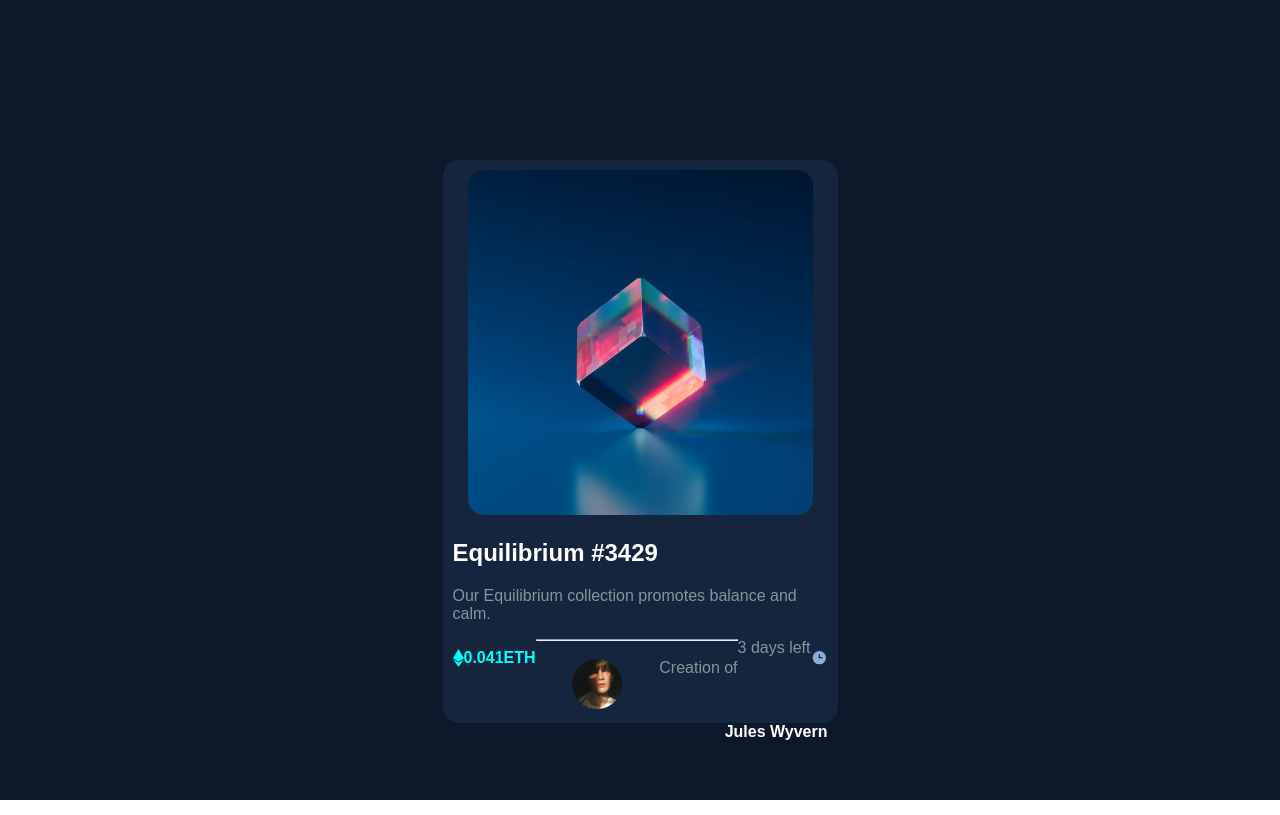
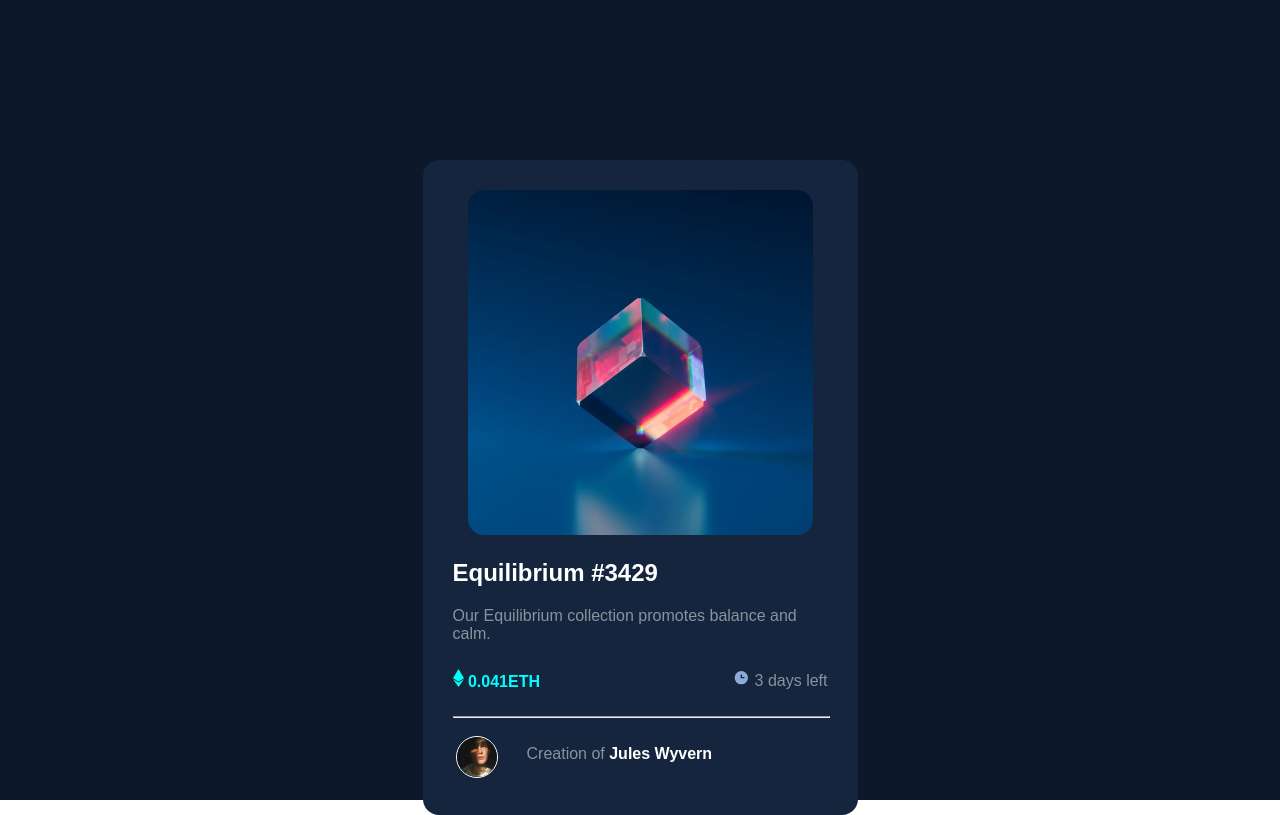
Before and after one commit to scarlettears26/REPASO16, a plain HTML site: page semana_2/desafio2/index2.html in a window 1280 px wide. Drawn offline with Linux system fonts and the light colour scheme.

Commit message:
arreglo reto

```diff
--- a/semana_2/desafio2/index2.html
+++ b/semana_2/desafio2/index2.html
@@ -1,8 +1,10 @@
 <!DOCTYPE html>
 <html lang="en">
+
 <head>
   <meta charset="UTF-8">
-  <meta name="viewport" content="width=device-width, initial-scale=1.0"> <!-- displays site properly based on user's device -->
+  <meta name="viewport" content="width=device-width, initial-scale=1.0">
+  <!-- displays site properly based on user's device -->
   <title>Desafio 2</title>
   <link rel="stylesheet" href="./styles.css">
 </head>
@@ -12,19 +14,34 @@
 
   <div class="contenedor">
     <div class="contenedor-interno">
-      <img class="cube"  src="images\image-equilibrium.jpg" alt="">
+      <img class="cube" src="images\image-equilibrium.jpg" alt="">
       <h2 class="subtitle">Equilibrium #3429</h2>
       <p class="text">Our Equilibrium collection promotes balance and calm.</p>
-      <img class="diamond"  src="images\icon-ethereum.svg" alt="">
+      <div>
+        <div class="diamond-container">
+          <img class="diamond" src="images\icon-ethereum.svg" alt="">
           <span class="span-diamond">0.041ETH</span>
-       <img class="clock"  src="images\icon-clock.svg" alt="">
+        </div>
+        <div class="clock-container">
+          <img class="clock" src="images\icon-clock.svg" alt="">
           <span class="span-clock">3 days left</span>
+        </div>
+      </div>
+      <div class="avatar-container">
         <hr>
+        <table>
+            <tr>
+              <td>
                 <img id="avatar1" src="images\image-avatar.png" alt="">
+              </td>
+              <td>
                 <span class="footer-text1">Creation of</span>
                 <span class="footer-text2">Jules Wyvern</span>
+              </td>
+            </tr>
+        </table>
 
-
+      </div>
     </div>
 
 
--- a/semana_2/desafio2/styles.css
+++ b/semana_2/desafio2/styles.css
@@ -17,7 +17,7 @@ body {
         width: 375px;
         background-color: hsl(216, 50%, 16%);
         text-align: center;
-        padding: 10px;
+        padding: 30px;
         border-radius: 16px;
         margin: auto;
         position: relative;
@@ -47,14 +47,14 @@ body {
 
   .diamond  {
      text-align: left;
-     float: left;
+/*      float: left; */
      margin-top: 10px;
 
   }
 
   .span-diamond {
     text-align: left;
-     float: left;
+/*      float: left; */
      font-weight: bold;
      color: aqua;
      margin-top: 10px;
@@ -62,41 +62,62 @@ body {
 
   .clock  {
     text-align: right;
-    float: right;
+/*     float: right; */
     margin-top: 10px;
 
  }
 
  .span-clock {
     text-align: right;
-    float: right;
     color: rgba(255, 255, 255, 0.5)
 
  }
 
- hr {
-    color: aliceblue;
-    position: inherit;
- }
 
  #avatar1 {
-     width: 50px;
+     width: 40px;
+     height: 40px;
      text-align: left;
      margin-top: 10px;
+     margin-right: 25px;
+     border: 1px solid white;
+     border-radius: 100%;
  }
 
 .footer-text1 {
     text-align: right;
-    float: right;
     margin-top: 10px;
-    color: rgba(255, 255, 255, 0.5)
+    color: rgba(255, 255, 255, 0.5);
+
 }
 
 
 .footer-text2 {
     text-align: right;
-    float: right;
     margin-top: 10px;
     font-weight: bold;
     color: white;
 }
+
+
+.diamond-container {
+   float: left;
+}
+
+.clock-container {
+   float: right;
+}
+
+.avatar-container {
+   margin-top: 80px;
+   position: relative;
+}
+
+
+.avatar-container hr {
+   position: absolute;
+   color: rgba(255, 255, 255, 0.5);
+   width: 100%;
+   top: -15px;
+
+}
```
Lines whose indentation alone changed are shown as unchanged.
